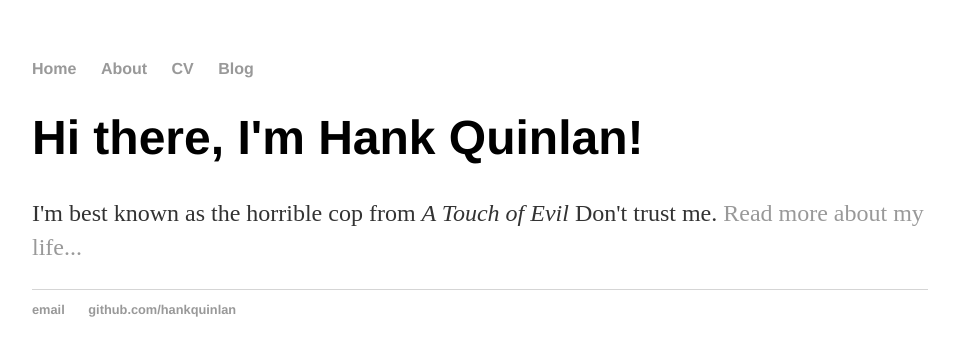
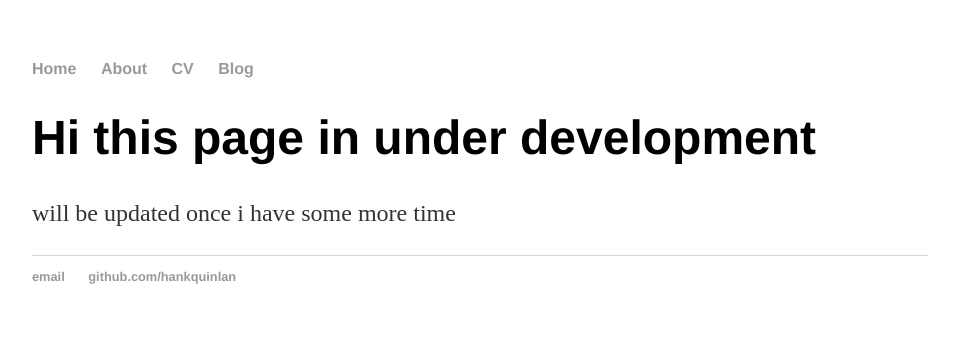
Before and after one commit to alighadyali/alighadyali.github.io, a Jekyll site: the page built from index.html, in a window 1280 px wide. Shown: the top 356 px of the page, without its empty margins (160-1119 px from the left). Built offline with Jekyll 4.4.1, drawn with Linux system fonts in a browser that asks for light colours.

Commit message:
Update index.html

```diff
--- a/index.html
+++ b/index.html
@@ -1,8 +1,8 @@
 ---
 layout: default
-title: Hank Quinlan, Horrible Cop
+title: Ali Ghadyali
 ---
 <div class="blurb">
-	<h1>Hi there, I'm Hank Quinlan!</h1>
-	<p>I'm best known as the horrible cop from <em>A Touch of Evil</em> Don't trust me. <a href="/about">Read more about my life...</a></p>
+	<h1>Hi this page in under development</h1>
+	<p>will be updated once i have some more time</a></p>
 </div><!-- /.blurb -->
```
